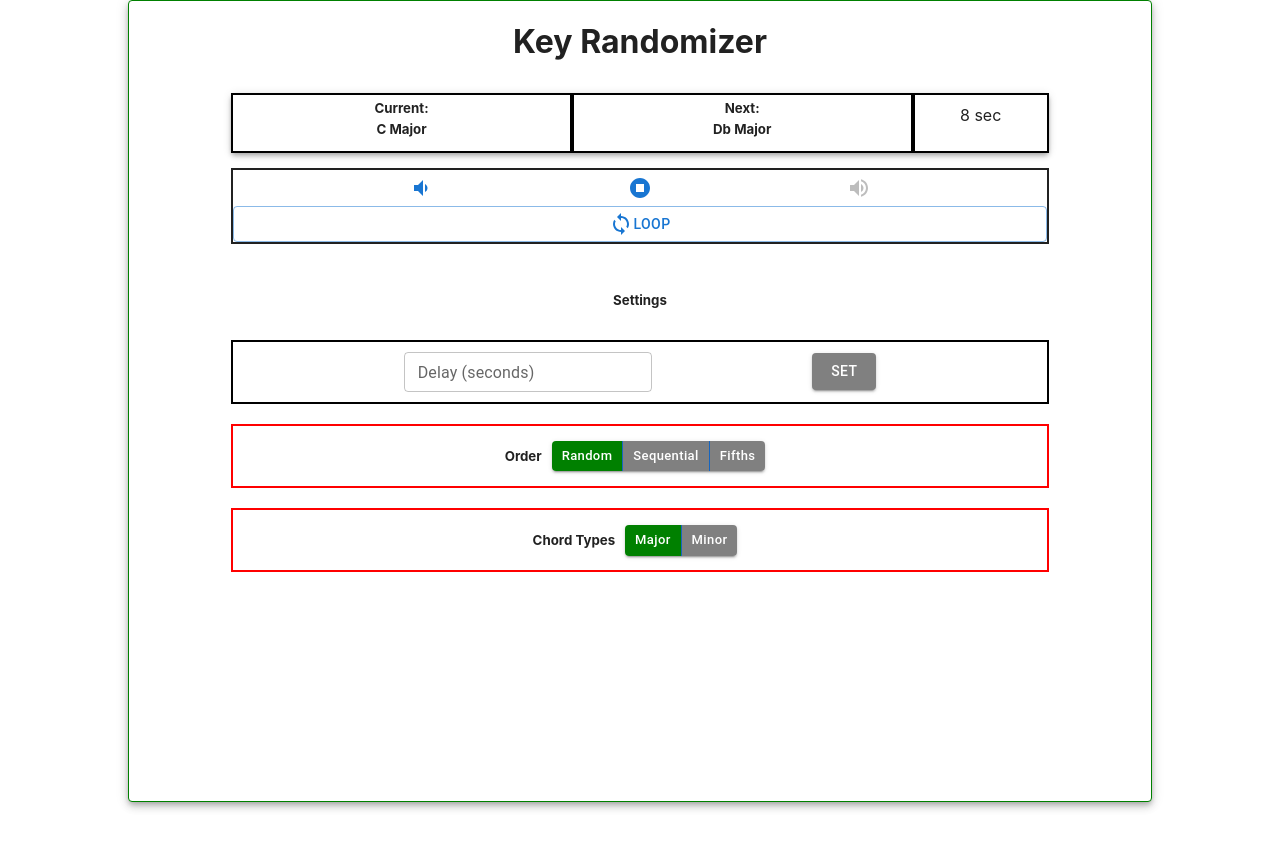
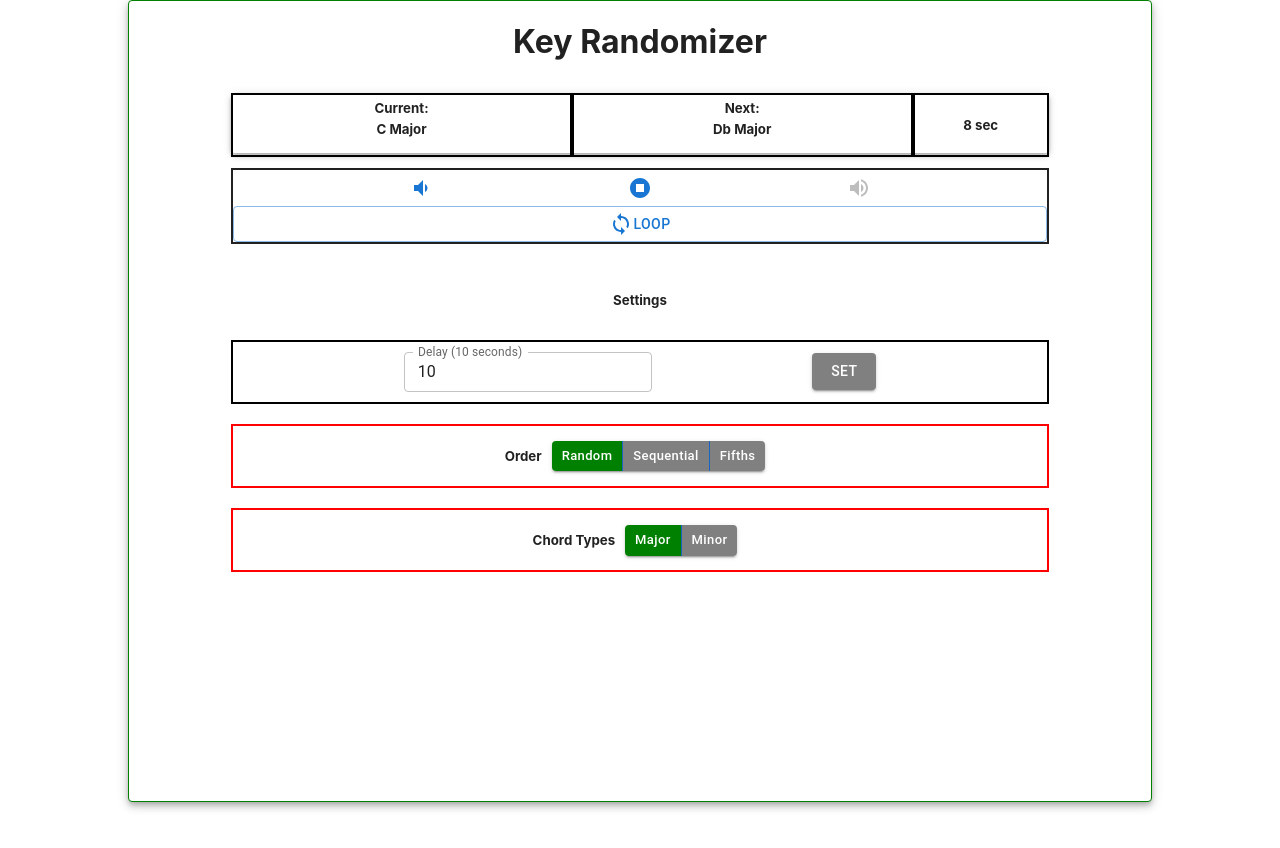
Before and after one commit to luketurnerdev/randomkeygenerator, a React (Create React App) app: page / in a window 1280 px wide. Both pictures are taken after a click on the button 640 px from the left and 187 px from the top of the page. Shown: the top 848 px of the page. Built offline with nearby package versions, Linux system fonts and the light colour scheme; no server answers.

Commit message:
move timer to top right

```diff
--- a/src/Components/Randomizer/DelayDisplay/index.js
+++ b/src/Components/Randomizer/DelayDisplay/index.js
@@ -5,7 +5,7 @@ const DelayDisplay = props => {
   const [color, setColor] = useState("grey");
   const {delayInSeconds, setDelayInSeconds} = props;
   const [delay,setDelay] = useState(delayInSeconds);
-
+  var reg = /^\d+$/;
     const styles = {
       delayDisplay: {
           border: '2px solid black',
@@ -14,7 +14,6 @@ const DelayDisplay = props => {
           alignItems: 'center',
           padding: '10px'
         },
-
         button: {
           height: '50%',
           backgroundColor: color,
@@ -30,7 +29,10 @@ const DelayDisplay = props => {
 
     const typeInField = e => {
       setColor("green");
+      if (reg.test(e.target.value) || e.target.value === "")
+      {
         setDelay(e.target.value)
+      }
     }
 
     return (
@@ -38,9 +40,10 @@ const DelayDisplay = props => {
           {//todo - DO NOT ALLOW HYPHENS ETC} - regex
         }
         <TextField
+          value={delay}
           size="small"
           variant="outlined"
-          label="Delay (seconds)"
+          label={`Delay (${delayInSeconds} seconds)`}
           style={styles.textField}
           inputProps={{ inputMode: 'numeric', pattern: '[0-9]*' }}
           // type="number"value={delay}
--- a/src/Components/Randomizer/KeyDisplay/index.js
+++ b/src/Components/Randomizer/KeyDisplay/index.js
@@ -89,7 +89,7 @@ const KeyDisplay = props => {
           return (
             <div style={styles.countdown} >
 
-            <span>{(hours > 0) && `${hours} Hours`} {(minutes > 0) && `${minutes} Mins`}  {seconds} sec</span>
+             <h5>{(hours > 0) && `${hours} Hours`} {(minutes > 0) && `${minutes} Mins`}  {seconds} sec</h5>
             </div>
           )
         }
@@ -119,7 +119,7 @@ const KeyDisplay = props => {
 
           :
 
-          <h5>hi</h5>
+          <h5>{delayInSeconds}</h5>
 
           }
           </Grid>
--- a/src/Components/Randomizer/styles.js
+++ b/src/Components/Randomizer/styles.js
@@ -16,12 +16,10 @@ const styles = {
     },
     keyDisplayGrid: {
       display: 'flex',
-      // flexDirection: 'column',
       justifyContent: 'center',
       height: '7.5vh',
       width: '100%',
       textAlign: 'center',
-      // border: '2px solid red'
     },
     keyDisplayItem: {
       border: '2px solid black',
@@ -30,8 +28,6 @@ const styles = {
       margin: '5px 0 ',
     },
     countdown: {
-      margin: '10px 10px',
-      // border: '2px solid red',
       textAlign: 'center',
       fontWeight: 400
     },
```
Lines whose indentation alone changed are shown as unchanged.
